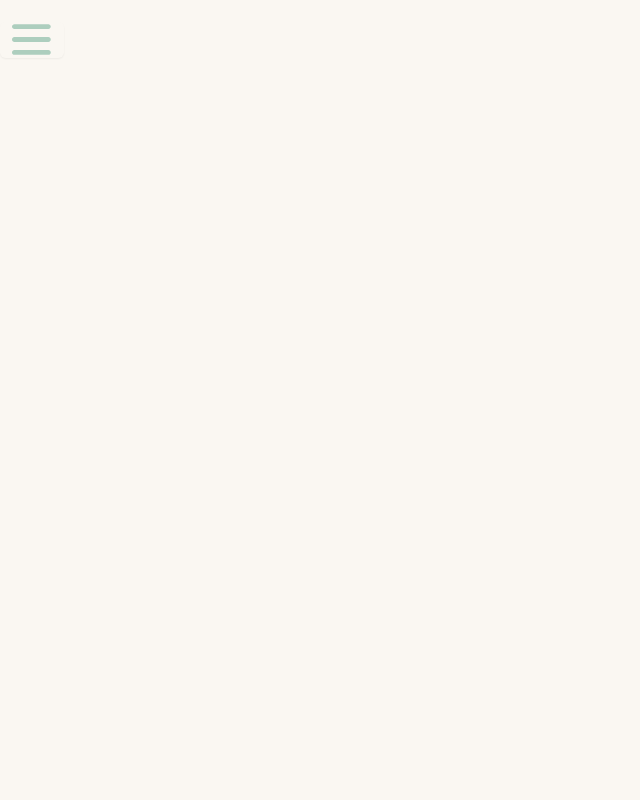
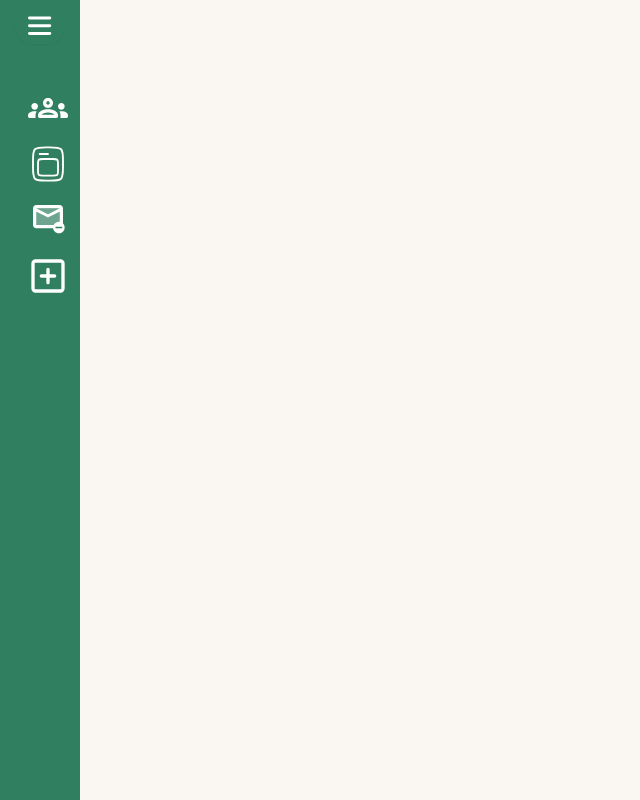
Before and after one commit to kemdav/Tambayan, a Next.js app: page /test/side-nav-bar-test in a window 1280 px wide. Shown: the whole page, without its empty margins (0-640 px from the left). Built offline with nearby package versions, Linux system fonts and the light colour scheme; a web font is replaced by a local one.

Commit message:
feat: sidebar rework

```diff
--- a/src/app/(student-view)/(student-dashboard)/newsfeed/navBarContents.tsx
+++ b/src/app/(student-view)/(student-dashboard)/newsfeed/navBarContents.tsx
@@ -1,37 +1,41 @@
 import { AddIcon, NewsfeedIcon, StudentProfileIcon, SubscribedOrgIcon } from "@/app/components/icons";
 import { ButtonConfig } from "@/app/components/ui/general/button-type";
+
+import {
+  ShieldCheck,     // For Official Post
+  MessagesSquare,  // For Community Post
+  CalendarCheck,   // For Registered Events
+  Calendar,        // For Upcoming Events
+} from "lucide-react";
+
 
 export const myButtons: ButtonConfig[] = [
   {
     id: "officialPost",
     children: "Official Post",
     variant: "horizontalNavigation",
-      className:
-        "horizontalNavBarButton",
-      icon: <StudentProfileIcon className="horizontalNavBarButtonIcons" />,
+    className: "horizontalNavBarButton",
+    icon: <ShieldCheck className="horizontalNavBarButtonIcons" />,
   },
   {
     id: "communityPost",
     children: "Community Post",
     variant: "horizontalNavigation",
-      className:
-        "horizontalNavBarButton",
-      icon: <StudentProfileIcon className="horizontalNavBarButtonIcons" />,
+    className: "horizontalNavBarButton",
+    icon: <MessagesSquare className="horizontalNavBarButtonIcons" />,
   },
   {
     id: "registeredEvents",
     children: "Registered Events",
     variant: "horizontalNavigation",
-      className:
-        "horizontalNavBarButton",
-      icon: <StudentProfileIcon className="horizontalNavBarButtonIcons" />,
+    className: "horizontalNavBarButton",
+    icon: <CalendarCheck className="horizontalNavBarButtonIcons" />,
   },
   {
     id: "upcomingEvents",
     children: "Upcoming Events",
     variant: "horizontalNavigation",
-      className:
-        "horizontalNavBarButton",
-      icon: <StudentProfileIcon className="horizontalNavBarButtonIcons" />,
+    className: "horizontalNavBarButton",
+    icon: <Calendar className="horizontalNavBarButtonIcons" />,
   },
 ];
--- a/src/app/(student-view)/(student-dashboard)/sideNavBarWrapper.tsx
+++ b/src/app/(student-view)/(student-dashboard)/sideNavBarWrapper.tsx
@@ -11,7 +11,20 @@ import { createPost } from "@/lib/actions/post";
 import { redirect, useRouter } from "next/navigation";
 import { ShowcaseCardProps } from "@/app/components/ui/general/showcase-card-component";
 import {Filter} from 'bad-words';
+import { HamburgerIcon } from "lucide-react";
+import { signOut } from "@/lib/actions/auth";
 const profanityFilter = new Filter();
+import {
+  UserCircle,      // For Student Profile
+  Users,           // For Joined Organizations
+  UserPlus,        // For Join Organization
+  Newspaper,       // For Newsfeed
+  Star,            // For Subscribed Organizations
+  Megaphone,       // For Broadcasts
+  Search,          // For Search Posts
+  UserSearch,      // For Search Profile
+  LogOut,          // For Logout
+} from "lucide-react";
 
 interface Props {
   children: React.ReactNode;
@@ -28,45 +41,40 @@ export const myButtons: ButtonConfig[] = [
     children: "Student Profile",
     href: "/profile",
     variant: "sideNavigation",
-    className:
-      "sideNavBarButtonText",
-    icon: <StudentProfileIcon className="size-10" />,
+    className: "sideNavBarButtonText",
+    icon: <UserCircle className="size-5" />,
   },
   {
     id: "searchProfile",
     children: "Search Profile",
     href: "/search",
     variant: "sideNavigation",
-    className:
-      "sideNavBarButtonText",
-    icon: <StudentProfileIcon className="size-10" />,
+    className: "sideNavBarButtonText",
+    icon: <UserSearch className="size-5" />,
   },
   {
     id: "searchPosts",
     children: "Search Posts",
     href: "/search-posts",
     variant: "sideNavigation",
-    className:
-      "sideNavBarButtonText",
-    icon: <StudentProfileIcon className="size-10" />,
+    className: "sideNavBarButtonText",
+    icon: <Search className="size-5" />,
   },
   {
     id: "newsfeed",
     children: "Newsfeed",
     variant: "sideNavigation",
     href: "/newsfeed",
-    className:
-      "sideNavBarButtonText",
-    icon: <NewsfeedIcon className="size-10" />,
+    className: "sideNavBarButtonText",
+    icon: <Newspaper className="size-5" />,
   },
   {
     id: "sub-org",
     children: "Subscribed Organizations",
     variant: "sideNavigation",
     href: "/subscribed",
-    className:
-      "sideNavBarButtonText",
-    icon: <SubscribedOrgIcon className="size-10" />,
+    className: "sideNavBarButtonText",
+    icon: <Star className="size-5" />,
   },
   {
     id: "joined-org",
@@ -74,7 +82,7 @@ export const myButtons: ButtonConfig[] = [
     href: "/joined",
     children: "Joined Organization",
     className: "sideNavBarButtonText",
-    icon: <AddIcon className="size-10" />,
+    icon: <Users className="size-5" />,
   },
   {
     id: "join-org",
@@ -82,7 +90,7 @@ export const myButtons: ButtonConfig[] = [
     href: "/join",
     children: "Join Organization",
     className: "sideNavBarButtonText",
-    icon: <AddIcon className="size-10" />,
+    icon: <UserPlus className="size-5" />,
   },
   {
     id: "broadcast",
@@ -90,15 +98,14 @@ export const myButtons: ButtonConfig[] = [
     href: "/broadcast",
     children: "Broadcasts",
     className: "sideNavBarButtonText",
-    icon: <AddIcon className="size-10" />,
+    icon: <Megaphone className="size-5" />,
   },
   {
     id: "logout",
     variant: "sideNavigation",
-    href: "/login",
     children: "Logout",
     className: "sideNavBarButtonText",
-    icon: <LogOutIcon className="size-10" />,
+    icon: <LogOut className="size-5" />,
   },
 ];
 
@@ -124,11 +131,14 @@ export default function StudentVerticalNavigation({ children }: Props) {
   const [registrationStart, setRegistrationStart] = useState<Date | undefined>();
   const [registrationEnd, setRegistrationEnd] = useState<Date | undefined>();
   const [submitted, setSubmitted] = useState<any>(null);
+  const [selected, setSelected] = useState("profile");
+  const [isNavOpen, setIsNavOpen] = useState(false);
 
   // Tag and photo state
   const [tags, setTags] = useState<string[]>([]);
   const [tagInput, setTagInput] = useState("");
   const [photoFile, setPhotoFile] = useState<File | null>(null);
+
   useEffect(() => {
     const fetchOrgOptions = async () => {
       const supabase = createClient();
@@ -251,19 +261,43 @@ export default function StudentVerticalNavigation({ children }: Props) {
         </div>
       )}
 
-      <div className="relative flex h-dvh">
-        <div className="z-20 fixed overflow-y-auto">
-          <SideBar></SideBar>
-        </div>
-        <div className="flex-grow flex flex-col items-center pt-5">
-          {children}
-        </div>
-        <div className="z-20 fixed bottom-0 right-0 sm:mx-10 sm:my-10 opacity-50 md:opacity-100">
-          <Button className="size-15 sm:size-20 bg-black/0 hover:bg-black/0 hover:scale-110 transition delay-10 duration-300 ease-in-out hover:-translate-y-1"
-            onClick={() => setCreatePostOpen(true)}><AddIcon2 className="size-15 sm:size-20 text-action-moss-green"></AddIcon2></Button>
-        </div>
+      <div className="relative min-h-screen md:flex">
+            <div className="p-4 md:hidden">
+              <div className="flex justify-between items-center bg-tint-forest-fern text-white p-4 rounded-[20px] shadow-lg">
+                <div className="font-bold text-xl">Student</div>
+                <button onClick={() => setIsNavOpen(true)} className="cursor-pointer">
+                  <NavigationButtonIcon className="h-6 w-6" />
+                </button>
+              </div>
+            </div>
 
-      </div>
+            {isNavOpen && (
+              <div
+                className="fixed inset-0 bg-black opacity-50 z-20 md:hidden"
+                onClick={() => setIsNavOpen(false)}
+              ></div>
+            )}
+
+            <div
+              className={`
+                fixed top-0 left-0 h-full z-30
+                transform transition-transform duration-300 ease-in-out
+                ${isNavOpen ? "translate-x-0" : "-translate-x-full"}
+
+                md:relative md:translate-x-0 md:z-auto md:h-auto
+              `}
+            >
+              <SideNavBar
+                myButtons={myButtons}
+                selectedButtonId={selectedNavId}
+                onButtonSelect={setSelectedNavId}
+                isOpen={isNavOpen}
+                onToggle={() => setIsNavOpen(!isNavOpen)}
+              />
+            </div>
+
+            <main className="flex-1 bg-neutral-mint-white p-4">{children}</main>
+          </div>
     </>
   );
 }
--- a/src/app/components/ui/general/side-navigation-bar-component.tsx
+++ b/src/app/components/ui/general/side-navigation-bar-component.tsx
@@ -1,27 +1,22 @@
+// In /app/components/ui/general/side-navigation-bar-component.tsx
+
 "use client";
-import { ButtonList } from "@/app/components/ui/general/button-list";
-import { ButtonConfig } from "@/app/components/ui/general/button-type";
-import {
-  AddIcon,
-  NewsfeedIcon,
-  StudentProfileIcon,
-  SubscribedOrgIcon,
-  UserPofileLoginIcon,
-  TambayanTextIcon,
-  TambayanIcon,
-  NavigationButtonIcon,
-} from "@/app/components/icons";
-import { Button } from "./button";
+
 import { useEffect, useState } from "react";
 import { usePathname } from "next/navigation";
-import React from "react";
+import Link from "next/link";
+import { signOut } from "@/lib/actions/auth";
+
+import { ButtonConfig } from "./button-type";
+import { Button } from "./button";
+import { TambayanIcon, TambayanTextIcon, NavigationButtonIcon } from "@/app/components/icons";
 
 interface Props {
   myButtons: ButtonConfig[];
   selectedButtonId: string;
   onButtonSelect: (id: string) => void;
-  isOpen?: boolean; // For mobile control
-  onToggle?: () => void; // For mobile control
+  isOpen?: boolean;
+  onToggle?: () => void;
 }
 
 export default function SideNavBar({
@@ -33,59 +28,87 @@ export default function SideNavBar({
 }: Props) {
   const pathname = usePathname();
   const [isNavOpen, setIsNavOpen] = useState(false);
+  const [isMobile, setIsMobile] = useState(false);
+  const [hasMounted, setHasMounted] = useState(false);
 
-  // Use external control for mobile, internal state for desktop
-  const [isMobile, setIsMobile] = useState(false);
 
   useEffect(() => {
-    const checkScreenSize = () => {
-      setIsMobile(window.innerWidth < 768);
-    };
-
+    setHasMounted(true);
+    const checkScreenSize = () => setIsMobile(window.innerWidth < 768);
     checkScreenSize();
     window.addEventListener("resize", checkScreenSize);
-
     return () => window.removeEventListener("resize", checkScreenSize);
   }, []);
 
-  const isExpanded = isMobile && isOpen !== undefined ? isOpen : isNavOpen;
-  const handleToggle =
-    isMobile && onToggle ? onToggle : () => setIsNavOpen(!isNavOpen);
+  if (!hasMounted) {
+    return null; // Or you could return a loading skeleton here
+  }
 
-  const navButtons = myButtons.map((btn) => ({
-    ...btn,
-    variant: "sideNavigation" as const,
-    icon: btn.icon ? (
-      <span className="text-white w-6 h-6 flex items-center">{btn.icon}</span>
-    ) : undefined,
-  }));
+  const isExpanded = isMobile ? isOpen : isNavOpen;
+  const handleToggle = isMobile && onToggle ? onToggle : () => setIsNavOpen(!isNavOpen);
 
   return (
-    <main
-      className={`h-full transition-all duration-500 ease-in-out ${
-        isExpanded
-          ? "bg-tint-forest-fern w-70"
-          : "w-15 bg-action-forest-green/0"
-      }`}
+    <aside
+      className={`sticky top-0 h-screen bg-tint-forest-fern flex flex-col transition-all duration-300 ease-in-out overflow-x-hidden ${isExpanded ? "w-72 p-4" : "w-20 p-2"
+        }`}
     >
-      <div className="flex items-center">
-        <TambayanIcon className="size-20"></TambayanIcon>
-        <TambayanTextIcon className=""></TambayanTextIcon>
-        <Button className="bg-white/0 hover:bg-white/0" onClick={handleToggle}>
-          <NavigationButtonIcon className="size-10 text-secondary-light-moss"></NavigationButtonIcon>
+      <div
+        className={`flex items-center mb-8 ${isExpanded ? "justify-between" : "justify-center"}`}
+      >
+        {isExpanded && <TambayanTextIcon className="h-8" />}
+        <Button
+          className="bg-transparent hover:bg-white/10 p-2 rounded-full"
+          onClick={handleToggle}
+        >
+          <NavigationButtonIcon className="size-6 text-white" />
         </Button>
       </div>
 
-      <div>
-        <ButtonList
-          buttons={navButtons}
-          className={`flex flex-col ${
-            isExpanded ? "duration-1000" : "-translate-x-100"
-          }`}
-          selectedId={selectedButtonId}
-          onButtonClick={onButtonSelect}
-        />
-      </div>
-    </main>
+      <nav className="flex flex-col flex-1">
+        <ul className="space-y-2">
+          {myButtons.map((button) => {
+            const isActive = pathname === button.href;
+
+            const buttonContent = (
+              <>
+                <div className="w-6 h-6 flex-shrink-0">{button.icon}</div>
+                {isExpanded && (
+                  <span className={`ml-4 transition-opacity duration-200 ${button.className} ${isExpanded ? "opacity-100 delay-150" : "opacity-0"}`}>
+
+                    {button.children}
+                  </span>
+                )}
+              </>
+            );
+
+            // --- THE KEY FIX IS HERE ---
+            const buttonClasses = `w-full flex items-center p-3 rounded-lg text-white transition-colors duration-200 ${isActive ? 'bg-forest-green-dark font-semibold' : 'hover:bg-forest-green-dark/50'
+              } ${isExpanded ? '' : 'justify-center'}`; // Add justify-center when collapsed
+
+            if (button.id === "logout") {
+              return (
+                <li key={button.id}>
+                  <form action={signOut} className="w-full">
+                    <button type="submit" className={buttonClasses}>
+                      {buttonContent}
+                    </button>
+                  </form>
+                </li>
+              );
+            }
+
+            return (
+              <li key={button.id}>
+                <Link href={button.href || "#"} onClick={() => onButtonSelect(button.id)}>
+                  <div className={buttonClasses}>
+                    {buttonContent}
+                  </div>
+                </Link>
+              </li>
+            );
+          })}
+        </ul>
+      </nav>
+    </aside>
   );
 }
--- /dev/null
+++ b/src/lib/actions/auth.ts
@@ -0,0 +1,16 @@
+// In /lib/actions/auth.ts
+
+"use server";
+
+import { createClient } from "@/lib/supabase/server";
+import { redirect } from "next/navigation";
+
+export async function signOut() {
+  const supabase = await createClient();
+
+  // This function invalidates the user's session cookie
+  await supabase.auth.signOut();
+
+  // Redirect the user to the login page after signing out
+  return redirect("/login");
+}
```
Lines whose indentation alone changed are shown as unchanged.
